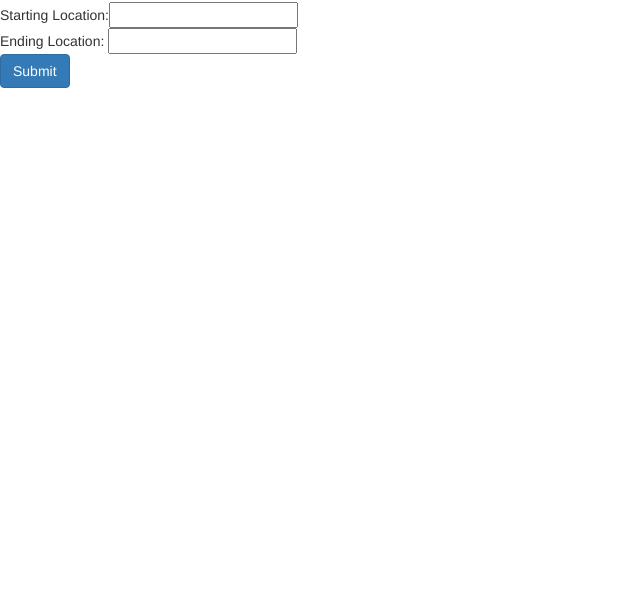
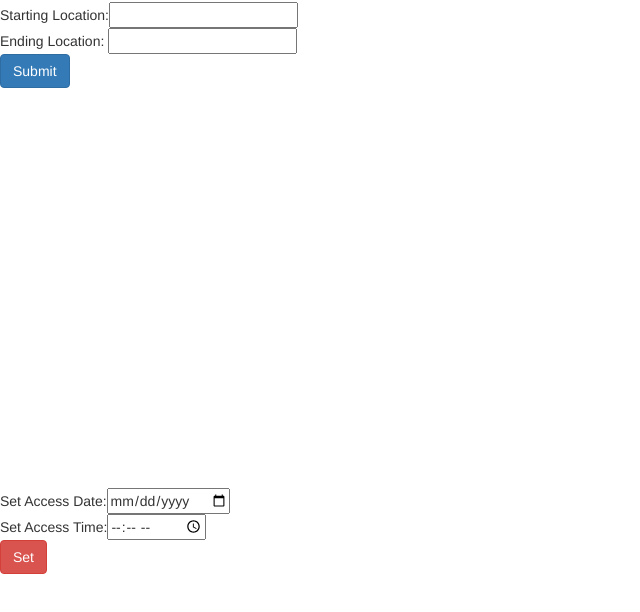
Before and after one commit to RussellRiesJr/secret-path, a website: page index.html in a window 1280 px wide. Shown: the part 68-680 px from the top of the page, without its empty margins (0-640 px from the left). Drawn offline with nearby package versions, Linux system fonts and the light colour scheme; some packages are replaced by stand-ins of ours.

Commit message:
add date/time inputs & set button in index.html

```diff
--- a/index.html
+++ b/index.html
@@ -17,8 +17,12 @@
         <input type="submit" class="btn btn-primary" ng-click="main.locations()" />
       </form>
       <div id="map" style="width:400px; height:400px;">
-
       </div>
+      <form>
+        Set Access Date:<input type="date" ng-model="user.date" /><br />
+        Set Access Time:<input type="time" ng-model="user.time" /><br />
+        <button type="submit" class="btn btn-danger" ng-click="main.setPath()">Set</button>
+      </form>
     </div>
   </div>
 
```
